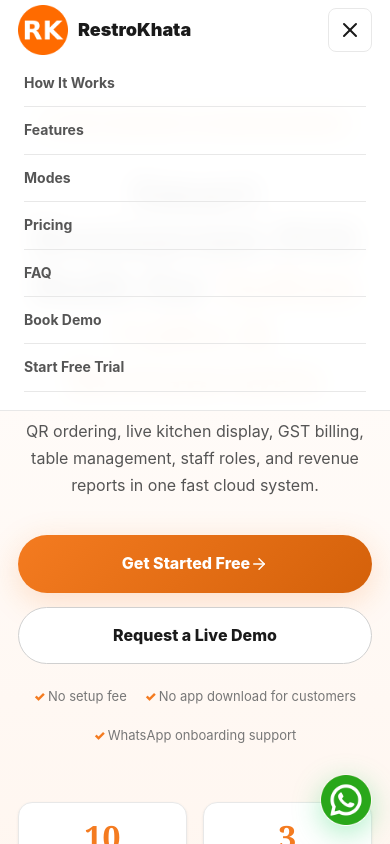
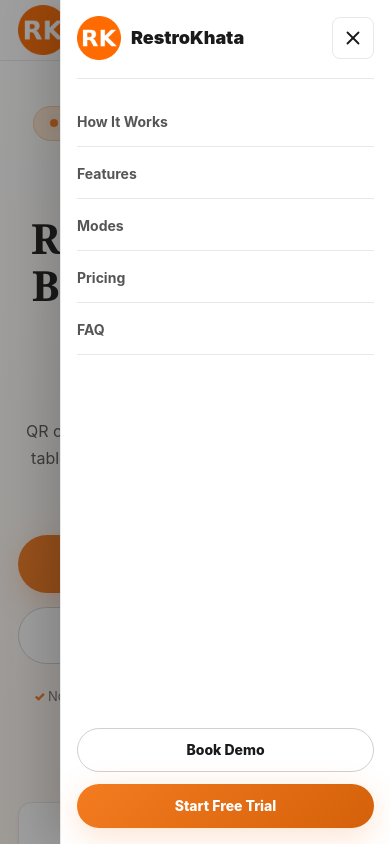
Before and after one commit to CoderwithUd/RestroKhata.com, a Next.js app: page / in a window 390 px wide. Both pictures are taken after a click on the button "Toggle menu". Shown: the top 844 px of the page. Built offline with nearby package versions, Linux system fonts and the light colour scheme.

Commit message:
redeployed

```diff
--- a/app/layout.tsx
+++ b/app/layout.tsx
@@ -9,6 +9,15 @@
   metadataBase: new URL("https://restrokhata.com"),
   title,
   description,
+  icons: {
+    icon: [
+      {
+        url: "/RestroKhata-RK-Complete-Icons/favicon-32x32.png",
+        sizes: "32x32",
+        type: "image/png"
+      }
+    ]
+  },
   keywords: [
     "restaurant management software India",
     "cafe management system",
--- a/components/Navigation/Navigation.module.css
+++ b/components/Navigation/Navigation.module.css
@@ -55,7 +55,7 @@
 }
 
 .links a,
-.mobileMenu a {
+.drawerLinks a {
   color: var(--text-secondary);
   font-size: 14px;
   font-weight: 700;
@@ -63,7 +63,7 @@
 }
 
 .links a:hover,
-.mobileMenu a:hover {
+.drawerLinks a:hover {
   color: var(--orange);
 }
 
@@ -83,6 +83,7 @@
   border-radius: var(--radius-sm);
   background: #fff;
   color: var(--text-primary);
+  cursor: pointer;
 }
 
 .srOnly {
@@ -93,8 +94,87 @@
   clip: rect(0, 0, 0, 0);
 }
 
-.mobileMenu {
-  display: none;
+.drawerBackdrop {
+  position: fixed;
+  inset: 0;
+  z-index: 120;
+  border: 0;
+  background: rgba(26, 26, 26, 0.42);
+  opacity: 0;
+  pointer-events: none;
+  transition: opacity 0.2s ease;
+}
+
+.drawerBackdropOpen {
+  opacity: 1;
+  pointer-events: auto;
+}
+
+.mobileDrawer {
+  position: fixed;
+  top: 0;
+  right: 0;
+  z-index: 130;
+  display: flex;
+  flex-direction: column;
+  width: min(360px, 88vw);
+  height: 100dvh;
+  padding: 18px;
+  border-left: 1px solid var(--border);
+  background: #fff;
+  box-shadow: -16px 0 40px rgba(0, 0, 0, 0.16);
+  transform: translateX(100%);
+  transition: transform 0.24s ease;
+}
+
+.mobileDrawerOpen {
+  transform: translateX(0);
+}
+
+.drawerHeader {
+  display: flex;
+  align-items: center;
+  justify-content: space-between;
+  gap: 16px;
+  padding-bottom: 18px;
+  border-bottom: 1px solid var(--border);
+}
+
+.closeButton {
+  display: inline-flex;
+  align-items: center;
+  justify-content: center;
+  width: 42px;
+  height: 42px;
+  border: 1px solid var(--border);
+  border-radius: var(--radius-sm);
+  background: #fff;
+  color: var(--text-primary);
+  cursor: pointer;
+}
+
+.drawerLinks {
+  display: grid;
+  gap: 4px;
+  padding: 20px 0;
+}
+
+.drawerLinks a {
+  display: flex;
+  align-items: center;
+  min-height: 48px;
+  border-bottom: 1px solid var(--border);
+}
+
+.drawerActions {
+  display: grid;
+  gap: 12px;
+  margin-top: auto;
+  padding-top: 20px;
+}
+
+.drawerActions a {
+  width: 100%;
 }
 
 .whatsappFloat {
@@ -126,30 +206,6 @@
     display: inline-flex;
   }
 
-  .mobileMenu {
-    display: grid;
-    grid-template-rows: 0fr;
-    width: min(1180px, 100%);
-    margin: 0 auto;
-    padding: 0 24px;
-    overflow: hidden;
-    transition: grid-template-rows 0.2s ease, padding-bottom 0.2s ease;
-  }
-
-  .mobileMenuOpen {
-    grid-template-rows: 1fr;
-    padding-bottom: 18px;
-  }
-
-  .mobileMenu > * {
-    min-height: 0;
-  }
-
-  .mobileMenu a {
-    display: block;
-    padding: 12px 0;
-    border-bottom: 1px solid var(--border);
-  }
 }
 
 @media (max-width: 520px) {
@@ -157,4 +213,16 @@
     height: 60px;
     padding-inline: 18px;
   }
+
+  .mobileDrawer {
+    width: min(330px, 90vw);
+    padding: 16px;
+  }
 }
+
+@media (min-width: 921px) {
+  .drawerBackdrop,
+  .mobileDrawer {
+    display: none;
+  }
+}
--- a/components/Navigation/Navigation.tsx
+++ b/components/Navigation/Navigation.tsx
@@ -25,6 +25,26 @@
     window.addEventListener("scroll", onScroll, { passive: true });
     return () => window.removeEventListener("scroll", onScroll);
   }, []);
+
+  useEffect(() => {
+    if (!open) return;
+
+    const previousOverflow = document.body.style.overflow;
+    document.body.style.overflow = "hidden";
+
+    const onKeyDown = (event: KeyboardEvent) => {
+      if (event.key === "Escape") {
+        setOpen(false);
+      }
+    };
+
+    window.addEventListener("keydown", onKeyDown);
+
+    return () => {
+      document.body.style.overflow = previousOverflow;
+      window.removeEventListener("keydown", onKeyDown);
+    };
+  }, [open]);
 
   return (
     <>
@@ -57,20 +77,39 @@
             <span className={styles.srOnly}>Toggle menu</span>
           </button>
         </nav>
-        <div id="mobile-menu" className={`${styles.mobileMenu} ${open ? styles.mobileMenuOpen : ""}`}>
+      </header>
+      <button
+        className={`${styles.drawerBackdrop} ${open ? styles.drawerBackdropOpen : ""}`}
+        type="button"
+        aria-label="Close navigation menu"
+        onClick={() => setOpen(false)}
+      />
+      <aside id="mobile-menu" className={`${styles.mobileDrawer} ${open ? styles.mobileDrawerOpen : ""}`} aria-label="Mobile navigation">
+        <div className={styles.drawerHeader}>
+          <Link className={styles.logo} href="#hero" aria-label="RestroKhata home" onClick={() => setOpen(false)}>
+            <Image src="/RestroKhata-RK-Complete-Icons/icon-circle-512x512.png" alt="logo" width={44} height={44} />
+            <span>RestroKhata</span>
+          </Link>
+          <button className={styles.closeButton} type="button" onClick={() => setOpen(false)} aria-label="Close menu">
+            <X size={22} />
+          </button>
+        </div>
+        <nav className={styles.drawerLinks} aria-label="Mobile menu links">
           {links.map((link) => (
             <Link key={link.href} href={link.href} onClick={() => setOpen(false)}>
               {link.label}
             </Link>
           ))}
-          <Link href="#demo" onClick={() => setOpen(false)}>
+        </nav>
+        <div className={styles.drawerActions}>
+          <Link href="#demo" className="btn-ghost" onClick={() => setOpen(false)}>
             Book Demo
           </Link>
-          <Link href="#pricing" onClick={() => setOpen(false)}>
+          <Link href="#pricing" className="btn-primary" onClick={() => setOpen(false)}>
             Start Free Trial
           </Link>
         </div>
-      </header>
+      </aside>
     </>
   );
 }
```
